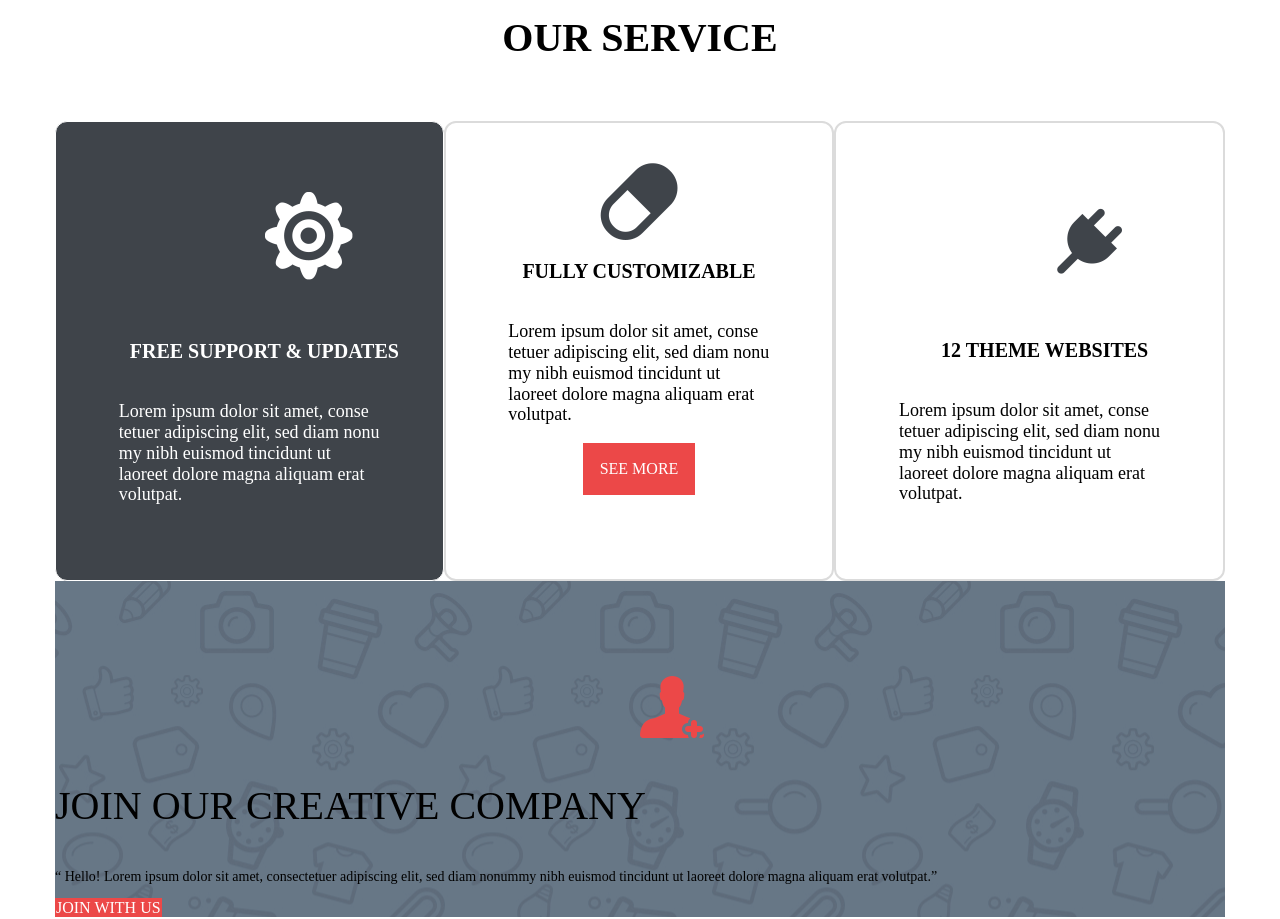
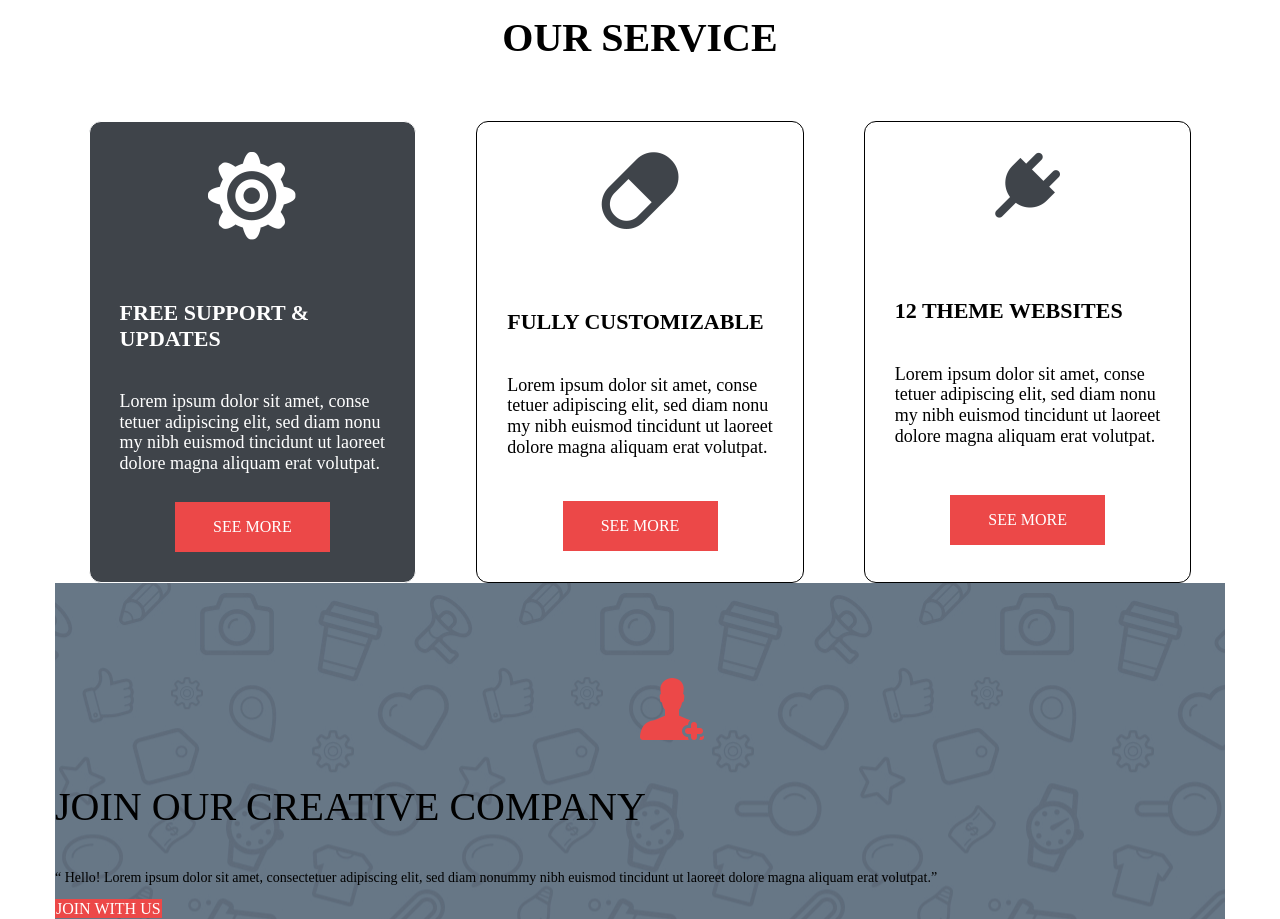
Before and after one commit to Kosbeen/New-projects, a plain HTML site: page index.html in a window 1280 px wide. Shown: the part 1440-2359 px from the top of the page. Drawn offline with Linux system fonts and the light colour scheme.

Commit message:
added
reworked

```diff
--- a/index.html
+++ b/index.html
@@ -58,19 +58,19 @@
             <div class="service__container">
                 <div class="service__cards1 cards">
                         <img class="service__img1" src="./img/service/gear.png" alt="Gear">
-                        <h3 class="service__list__title1">Free support & updates</h3>
-                        <p class="service__card__text">Lorem ipsum dolor sit amet, conse tetuer adipiscing elit, sed diam nonu my nibh euismod tincidunt ut laoreet dolore magna aliquam erat volutpat.</p>
+                        <h3 class="service__list__title1 list__title">Free support & updates</h3>
+                        <p class="service__card__text1">Lorem ipsum dolor sit amet, conse tetuer adipiscing elit, sed diam nonu my nibh euismod tincidunt ut laoreet dolore magna aliquam erat volutpat.</p>
                         <a class="service__btn btn" href="#">SEE MORE</a>
                 </div>
-                <div class="service__cards cards">
+                <div class="service__cards2 cards">
                         <img class="service__img2" src="./img/service/PILL.png" alt="Piil">
-                        <h3 class="service__list__title2">Fully customizable</h3>
+                        <h3 class="service__list__title2 list__title">Fully customizable</h3>
                         <p class="service__card__text">Lorem ipsum dolor sit amet, conse tetuer adipiscing elit, sed diam nonu my nibh euismod tincidunt ut laoreet dolore magna aliquam erat volutpat.</p>
                         <a class="service__btn2 btn" href="#">SEE MORE</a>
                 </div>
-                <div class="service__cards cards">
+                <div class="service__cards3 cards">
                         <img class="service__img3" src="./img/service/PLUG.png" alt="Plug">
-                        <h3 class="service__list__title3">12 themE websites</h3>
+                        <h3 class="service__list__title3 list__title">12 themE websites</h3>
                         <p class="service__card__text">Lorem ipsum dolor sit amet, conse tetuer adipiscing elit, sed diam nonu my nibh euismod tincidunt ut laoreet dolore magna aliquam erat volutpat.</p>
                         <a class="service__btn3 btn" href="#">SEE MORE</a>
                 </div>
--- a/style.css
+++ b/style.css
@@ -202,78 +202,66 @@ li {
     margin-top: 60px;
 }
 .cards {
-    /* position: relative; */
-    /* margin-left: 60px; */
-    padding: 40px 30px;
-    min-height: 460px;
+    display: flex;
+    flex-direction: column;
+    align-items: flex-start;
+    padding: 30px 30px;
+    width: 28%;
+    /* min-height: 440px; */
     font-size: 18px;
     border: 1px solid;
     border-radius: 12px;
-    display: flex;
-    flex-direction: column;
-    align-items: center;
 }
-
-.service__list__title1{
-    margin-top: 60px;
-    margin-left: 30px;
-    font-size: 20px;
-    text-transform: uppercase;
+.service__img1 {
+    align-self: center;
 }
-.service__list__title2 {
-    /* margin-top: 60px;
-    margin-left: 30px; */
-    font-size: 20px;
-    text-transform: uppercase;
+.service__img2 {
+    align-self: center;
 }
-.service__list__title3 {
-    margin-top: 65px;
-    margin-left: 30px;
-    font-size: 20px;
-    text-transform: uppercase;
+.service__img3 {
+    align-self: center;
 }
-.service__card__text {
-        /* margin-top: 25px;
-        margin-left: 30px; */
-    max-width: 80%;
-}
-.service__cards {
-    border: 2px solid #dbdbdb
-}
-.service__cards1  {
+.service__cards1 {
     color: #ffffff;
     background-color: #3f444a;
 }
-.service__img1 {
-    padding-top: 30px;
-    padding-left: 120px;
+.service__cards2 {
+    margin-left: 60px;
+    margin-right: 60px;
 }
-.service__img2 {
-    /* padding-top: 40px;
-    padding-left: 120px; */
+.list__title {
+    font-size: 22px;
+    text-transform: uppercase;
 }
-
-.service__img3 {
-    padding-top: 45px;
-    padding-left: 120px;
+.service__list__title1 {
+    margin-top: 60px;
 }
-.service__btn3 {
-    position: absolute;
-    padding: 16px;
-    bottom: 50px;
-    right: 110px;
+.service__list__title2 {
+    margin-top: 80px;
+}
+.service__list__title3 {
+    margin-top: 80px;
+}
+.service__btn {
+    padding: 15px 15px;
+    text-align: center;
+    width: 155px;
+    margin-top: 10px;
+    align-self: center;
 }
 .service__btn2 {
-    /* position: absolute; */
-    padding: 16px;
-    bottom: 50px;
-    right: 110px;
+    padding: 15px 15px;
+    text-align: center;
+    width: 155px;
+    margin-top: 25px;
+    align-self: center;
 }
-  .service__btn {
-    position: absolute;
-    padding: 16px;
-    bottom: 50px;
-    left: 110px;
+.service__btn3  {
+    padding: 15px 15px;
+    text-align: center;
+    width: 155px;
+    margin-top: 30px;
+    align-self: center;
 }
 /* секция join */
 .join__container {
```
